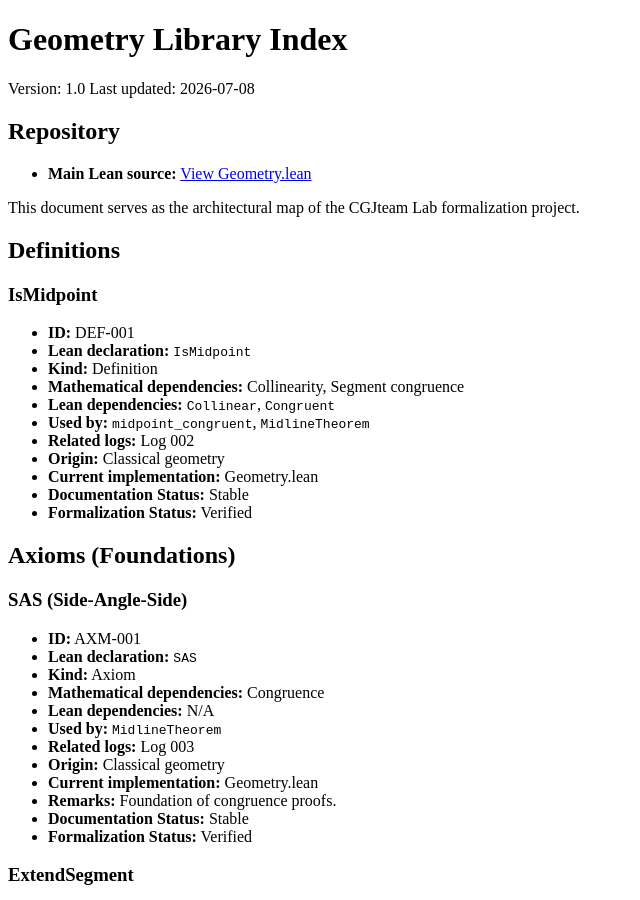
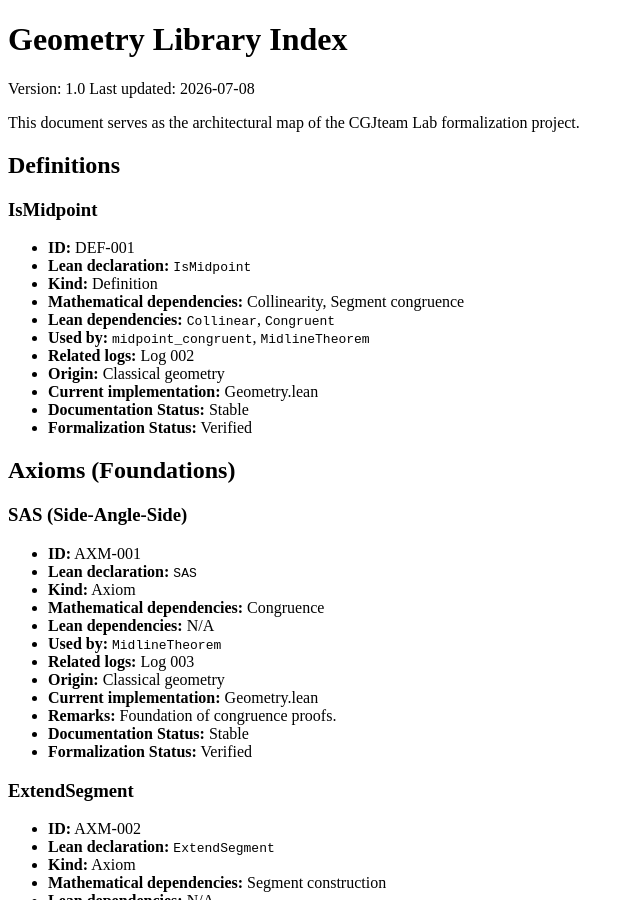
Before and after one commit to cgjteam/cgjteam.github.io, a Jekyll site: the page built from Geometry.md, in a window 1280 px wide and 900 px high. Shown: the whole window, without its empty margins (0-640 px from the left). Built offline with Jekyll 4.4.1, drawn with Linux system fonts in a browser that asks for light colours; our own code applies the rules of GitHub Pages for plain Markdown files.

Commit message:
Update Geometry.md

```diff
--- a/Geometry.md
+++ b/Geometry.md
@@ -1,9 +1,6 @@
 # Geometry Library Index
 Version: 1.0
 Last updated: 2026-07-08
-
-## Repository
-- **Main Lean source:** [View Geometry.lean](./Geometry.lean)
 
 This document serves as the architectural map of the CGJteam Lab formalization project.
 
```
